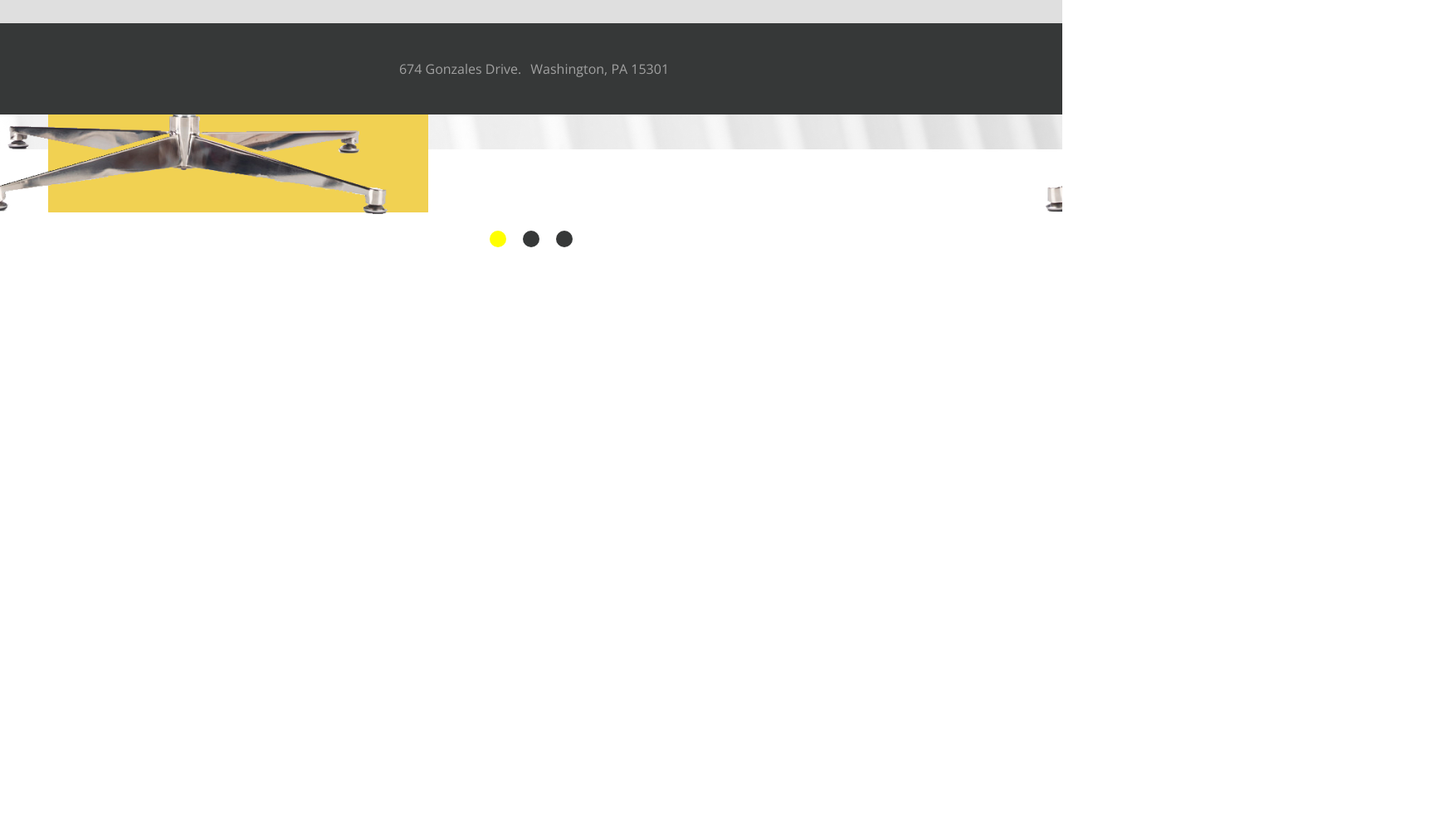
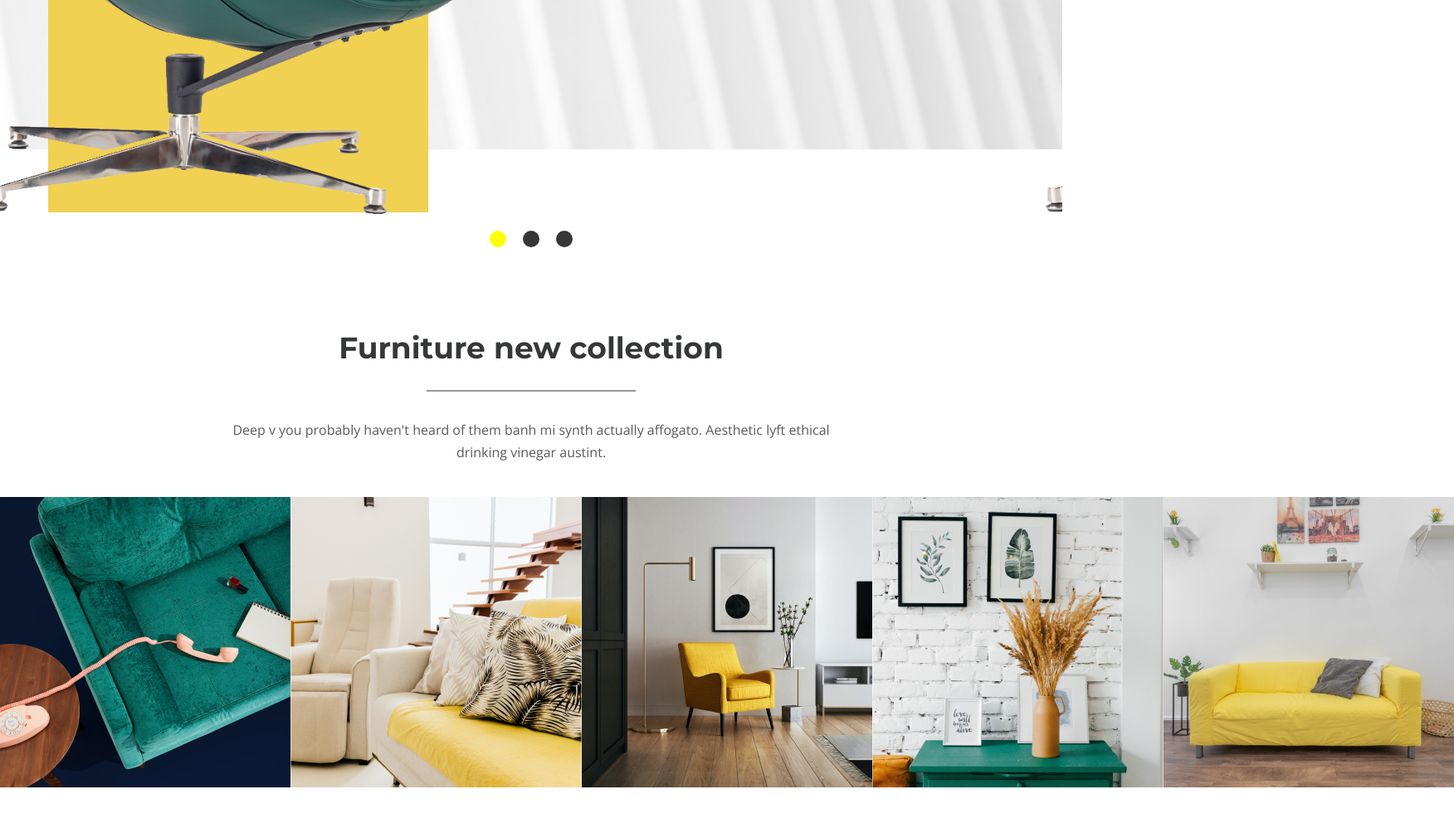
Before and after one commit to SaveDev92/furniture_collection, a website: page app/index.html in a window 1280 px wide. Shown: the part 662-1672 px from the top of the page at 83% size, 1752 px wide, since content can reach past the window. Before the commit the page ends 962 px from the top, so only its background shows below. Drawn offline with nearby package versions, Linux system fonts and the light colour scheme.

Commit message:
add block about(info, img)

```diff
--- a/app/index.html
+++ b/app/index.html
@@ -39,7 +39,10 @@
     </div>
   </header>
   <div class="wrapper">
+
+
     <main class="main">
+
       <section class="top">
         <div class="top__inner">
           <div class="top__slider">
@@ -79,7 +82,30 @@
           </div>
         </div>
       </section>
+
+      <section class="about">
+        <div class="about__inner">
+          <div class="about__info">
+            <h2 class="about__info-title">Furniture new collection</h2>
+            <div class="about__info-line"></div>
+            <p class="about__info-text">Deep v you probably haven't heard of them banh mi synth actually affogato.
+            Aesthetic lyft ethical drinking vinegar austint.
+            </p>
+          </div>
+          <div class="about__img-list">
+            <img class="about__img-item" src="./images/about-img-1.jpg" alt="">
+            <img class="about__img-item" src="./images/about-img-2.jpg" alt="">
+            <img class="about__img-item" src="./images/about-img-3.jpg" alt="">
+            <img class="about__img-item" src="./images/about-img-4.jpg" alt="">
+            <img class="about__img-item" src="./images/about-img-5.jpg" alt="">
+          </div>
+        </div>
+      </section>
+
     </main>
+
+
+
     <footer class="footer">
       <div class="footer__content">
         <div class="container">
--- a/app/scss/_global.scss
+++ b/app/scss/_global.scss
@@ -20,12 +20,12 @@ body{
 }
 
 .main {
-	flex: 1 0 auto;
+	flex: 0 0 auto;
 }
 .footer {
 	width: 100%;
-	position: fixed;
-	bottom: 0;
+	position:static;
+
 }
 
 .container{
--- a/app/scss/style.scss
+++ b/app/scss/style.scss
@@ -47,6 +47,7 @@
     background-repeat: no-repeat;
     background-position: center center;
     background-size: cover;
+    margin-bottom: 214px;
 
     &__slider-item {
         display: flex !important;
@@ -77,13 +78,14 @@
         margin-bottom: 26px;
     }
 
-    &__slider-text{
+    &__slider-text {
         color: #5A5A5A;
 
     }
 
 }
 
+// top-slider
 .slick-dots {
     width: 100px;
     margin: 0 auto;
@@ -107,7 +109,46 @@
 }
 
 
+.about {
+    &__inner {
 
+    }
+
+
+    &__info {
+        width: 730px;
+        margin: 0 auto;
+        text-align: center;
+        margin-bottom: 40px;
+    }
+
+    &__info-title {
+        @extend %title-font;
+        font-size: 36px;
+        line-height: 51px;
+        text-align: center;
+
+        color: #363838;
+    }
+
+    &__info-line {
+        display: inline-block;
+        width: 252px;
+        background: #6D7278;
+        border: 1px solid #979797;
+        margin: 25px 0;
+    }
+
+    &__info-text {
+        color: #5A5A5A;
+    }
+
+    &__img-list{
+        display: flex;
+        justify-content: space-evenly;
+        margin-bottom: 110px;
+    }
+}
 
 // info, social
 .footer {
```
Also changed, not shown: app/css/style.min.css, app/images/about-img-1.jpg (added), app/images/about-img-2.jpg (added), app/images/about-img-3.jpg (added), app/images/about-img-4.jpg (added), app/images/about-img-5.jpg (added).
